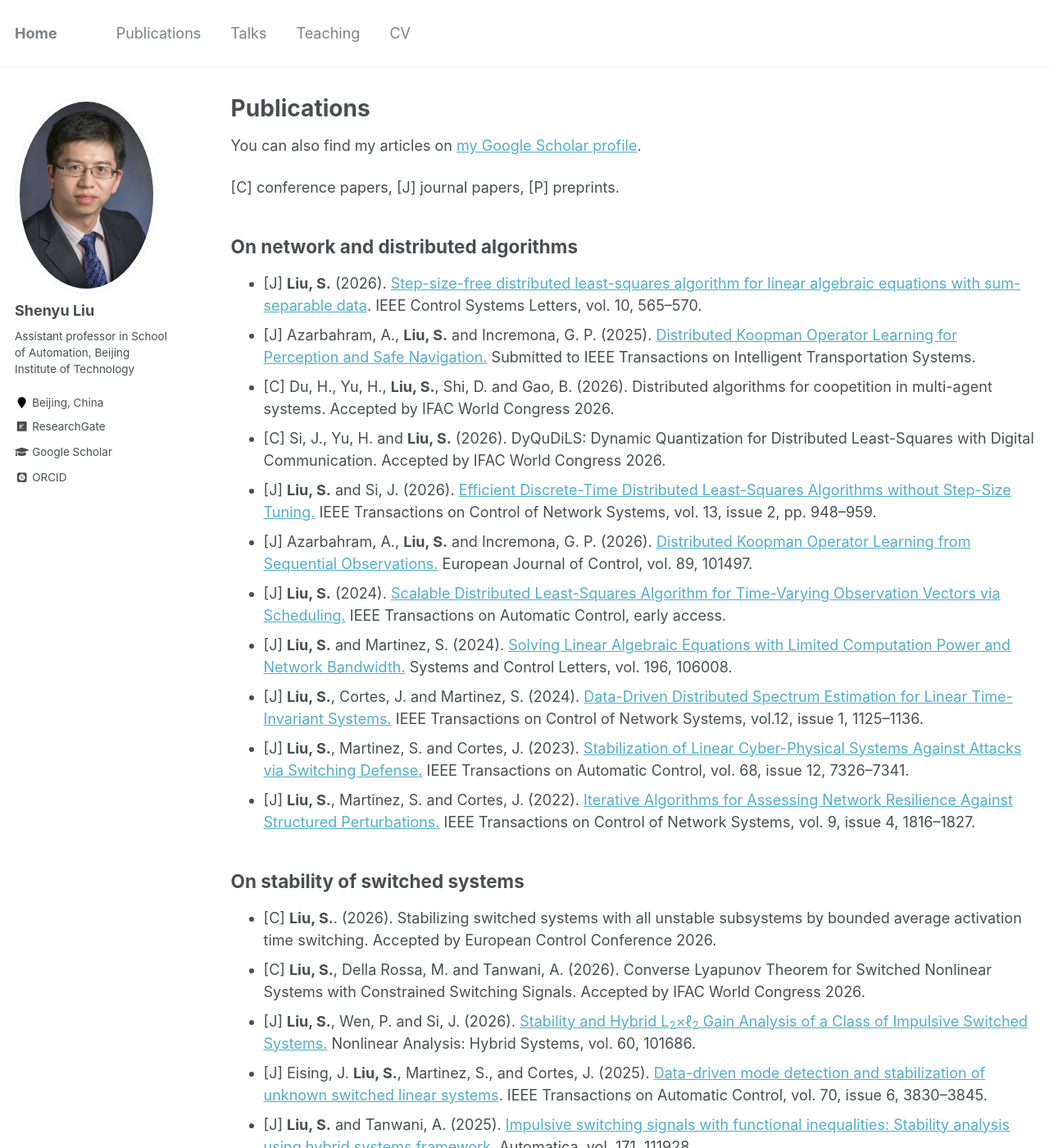
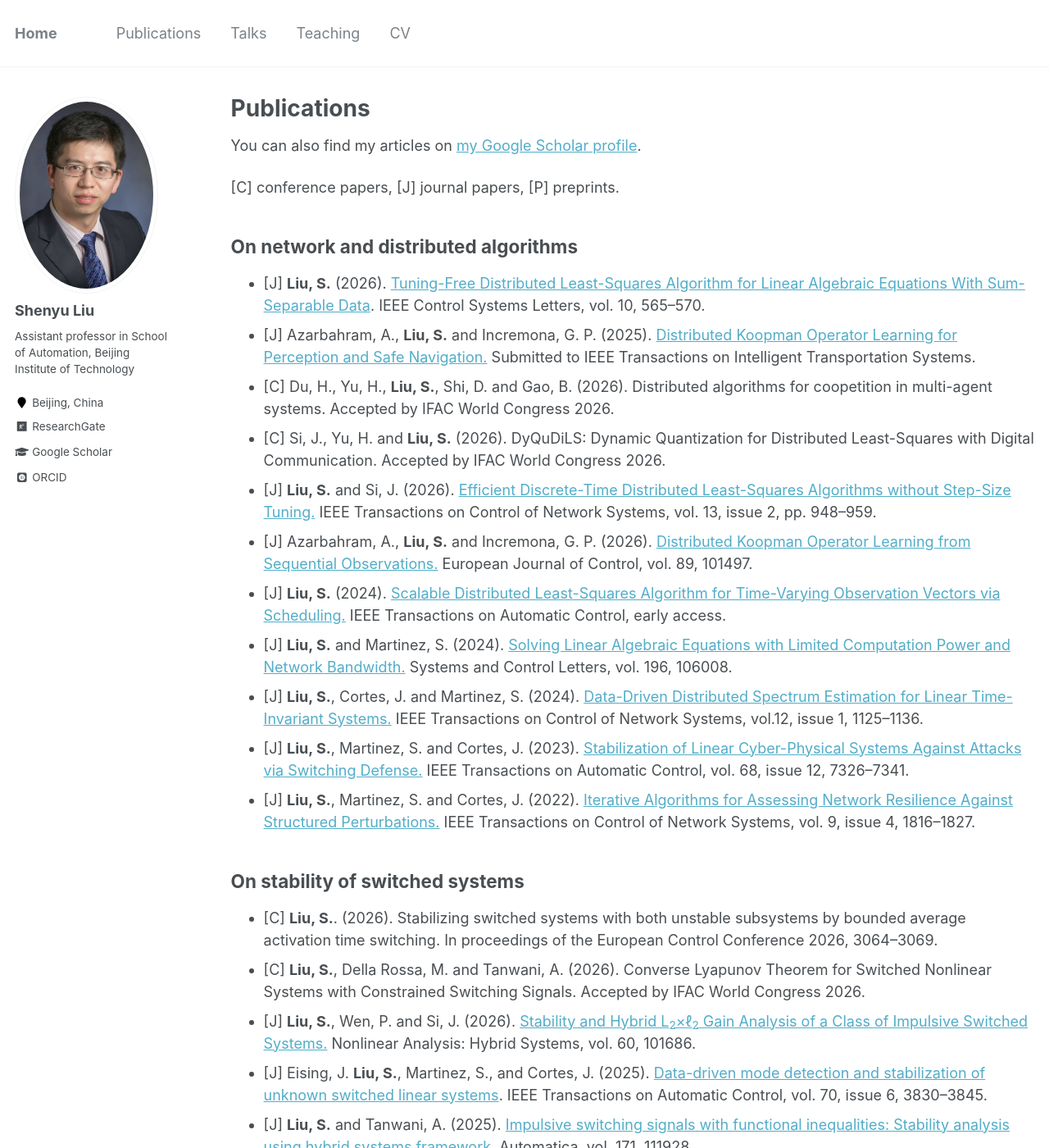
Before and after one commit to Shenyu-Liu/Shenyu-Liu.github.io, a Jekyll site: the page built from _pages/publications.md, in a window 1280 px wide and 1400 px high. Shown: the whole window at 82% size. Built offline with Jekyll 4.4.1, drawn with Linux system fonts in a browser that asks for light colours; some web fonts are replaced.

Commit message:
Update publications.md

```diff
--- a/_pages/publications.md
+++ b/_pages/publications.md
@@ -13,7 +13,7 @@
 
 On network and distributed algorithms
 ------
-* [J] <strong>Liu, S.</strong> (2026). <a href="https://ieeexplore.ieee.org/document/11546697">Step-size-free distributed least-squares algorithm for linear algebraic equations with sum-separable data</a>. IEEE Control Systems Letters, vol. 10, 565&ndash;570.
+* [J] <strong>Liu, S.</strong> (2026). <a href="https://ieeexplore.ieee.org/document/11546697">Tuning-Free Distributed Least-Squares Algorithm for Linear Algebraic Equations With Sum-Separable Data</a>. IEEE Control Systems Letters, vol. 10, 565&ndash;570.
 * [J] Azarbahram, A., <strong>Liu, S.</strong> and Incremona, G. P. (2025). <a href="https://arxiv.org/abs/2511.22368">Distributed Koopman Operator Learning for Perception and Safe Navigation.</a> Submitted to IEEE Transactions on Intelligent Transportation Systems.
 * [C] Du, H., Yu, H., <strong>Liu, S.</strong>, Shi, D. and Gao, B. (2026). Distributed algorithms for coopetition in multi-agent systems. Accepted by IFAC World Congress 2026.
 * [C] Si, J., Yu, H. and <strong>Liu, S.</strong> (2026). DyQuDiLS: Dynamic Quantization for Distributed Least-Squares with Digital Communication. Accepted by IFAC World Congress 2026.
@@ -27,7 +27,7 @@
 
 On stability of switched systems
 ------
-* [C] <strong>Liu, S.</strong>. (2026). Stabilizing switched systems with all unstable subsystems by bounded average activation time switching. Accepted by European Control Conference 2026.
+* [C] <strong>Liu, S.</strong>. (2026). Stabilizing switched systems with both unstable subsystems by bounded average activation time switching. In proceedings of the European Control Conference 2026, 3064&ndash;3069.
 * [C] <strong>Liu, S.</strong>, Della Rossa, M. and Tanwani, A. (2026). Converse Lyapunov Theorem for Switched Nonlinear Systems with Constrained Switching Signals. Accepted by IFAC World Congress 2026.
 <!--* [J] Wen, P. and <strong> Liu, S.</strong>, (2025). Input-to-Moment Stability for Markovian Impulsive Switched Nonlinear Systems with Time-Varying Gain. Submitted to IEEE Transactions on Automatic Control.-->
 * [J] <strong>Liu, S.</strong>, Wen, P. and Si, J. (2026). <a href= "https://www.sciencedirect.com/science/article/pii/S1751570X26000129">Stability and Hybrid L<sub>2</sub>×ℓ<sub>2</sub> Gain Analysis of a Class of Impulsive Switched Systems.</a> Nonlinear Analysis: Hybrid Systems, vol. 60, 101686.
```
